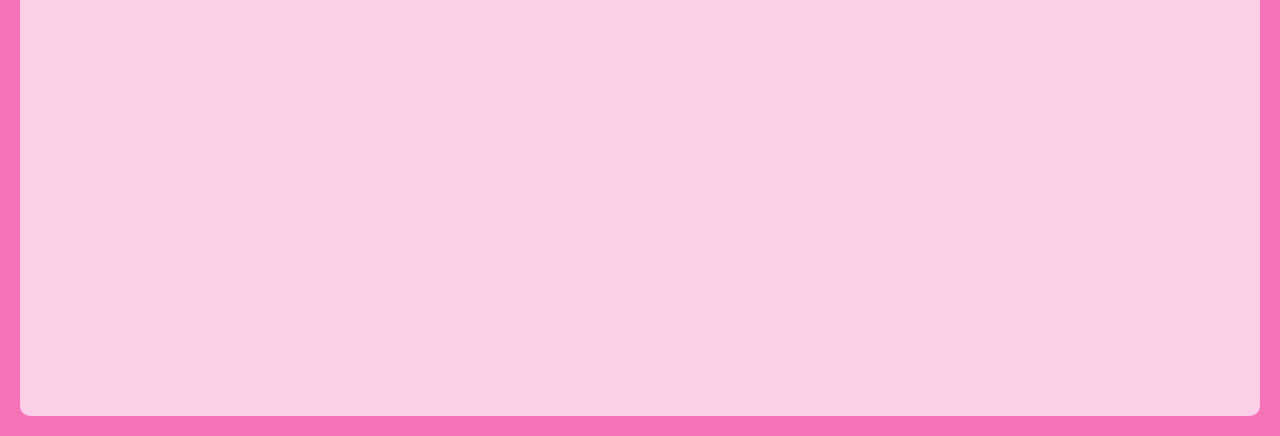
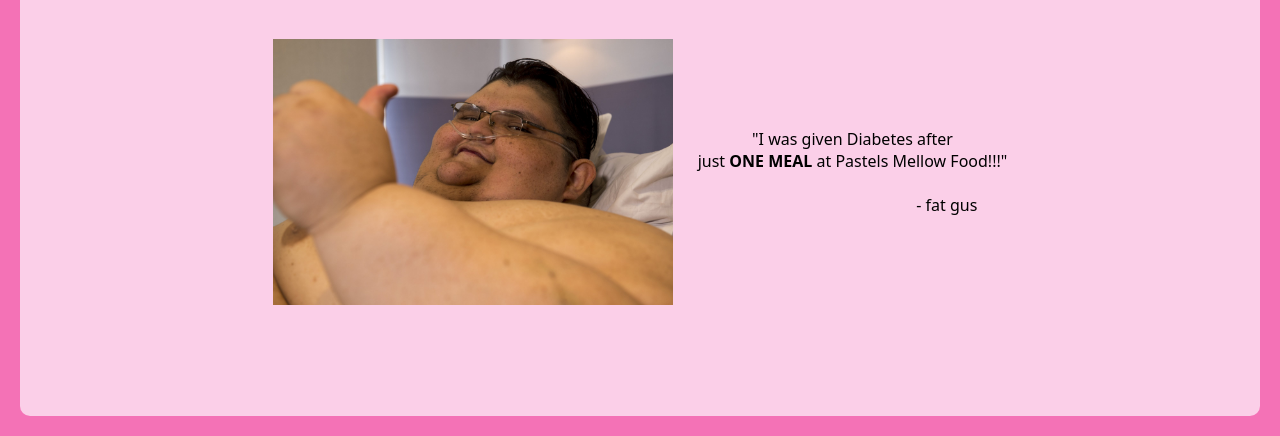
Before and after one commit to DrearyDev/restaurant-page, a website built with webpack: page src/index.html in a window 1280 px wide. Shown: the part 364-800 px from the top of the page. Built offline with nearby package versions, Linux system fonts and the light colour scheme.

Commit message:
Add review to the Home page tab

```diff
--- a/src/home.js
+++ b/src/home.js
@@ -1,4 +1,5 @@
 import pastelImg from './pastel.png';
+import reviewerImg from './reviewer.jpg';
 
 const content = document.querySelector('.content');
 
@@ -22,9 +23,33 @@ const createHomeHeading = (() => {
     return homeHeading;
 })();
 
+const createReview = (() => {
+    //create image of reviewer
+    const reviewer = new Image();
+    reviewer.src = reviewerImg;
+    reviewer.setAttribute('draggable', false);
+    reviewer.classList.add('reviewer');
+
+    //create div for text
+    let comment = document.createElement('div');
+    comment.innerHTML = `"I was given Diabetes after<br>
+    just <span class="bold">ONE MEAL</span> at Pastels Mellow Food!!!"<br><br>
+    <span class="end">- fat gus</span>`;
+
+    //combine reviewerImg and comment
+    let review = document.createElement('div');
+    review.classList.add('review');
+    review.appendChild(reviewer);
+    review.appendChild(comment);
+
+    return review;
+})();
+
+
+
 function home() {
     content.appendChild(createHomeHeading);
-
+    content.appendChild(createReview);
 
 };
 
--- a/src/style.css
+++ b/src/style.css
@@ -42,6 +42,7 @@ body {
     flex-direction: column;
     align-items: center;
     justify-content: start;
+    gap: 50px;
 }
 
 .header {
@@ -105,3 +106,30 @@ body {
 .home-heading p .small {
     font-size: 3rem;
 }
+
+.review {
+    display: flex;
+    align-items: center;
+
+    gap: 25px;
+}
+.reviewer {
+    width: 400px;
+}
+.review > div {
+    font-family: system-ui, -apple-system, BlinkMacSystemFont, 'Segoe UI', Roboto, Oxygen, Ubuntu, Cantarell, 'Open Sans', 'Helvetica Neue', sans-serif;
+    text-align: center;
+}
+.review > div .bold {
+    font-family: inherit;
+    font-weight: bolder;
+}
+.review > div .end {
+    font-family: inherit;
+    width: 100%;
+
+    padding-right: 30px;
+
+    display: flex;
+    justify-content: end;
+}
--- a/webpack.common.js
+++ b/webpack.common.js
@@ -22,7 +22,7 @@ module.exports = {
                 use: ['style-loader', 'css-loader'],
             },
             {
-                test: /\.png$/i,
+                test: /\.(png|jpg|jpeg)$/i,
                 type: 'asset/resource',
             },
         ],
```
Also changed, not shown: src/reviewer.jpg (added).
